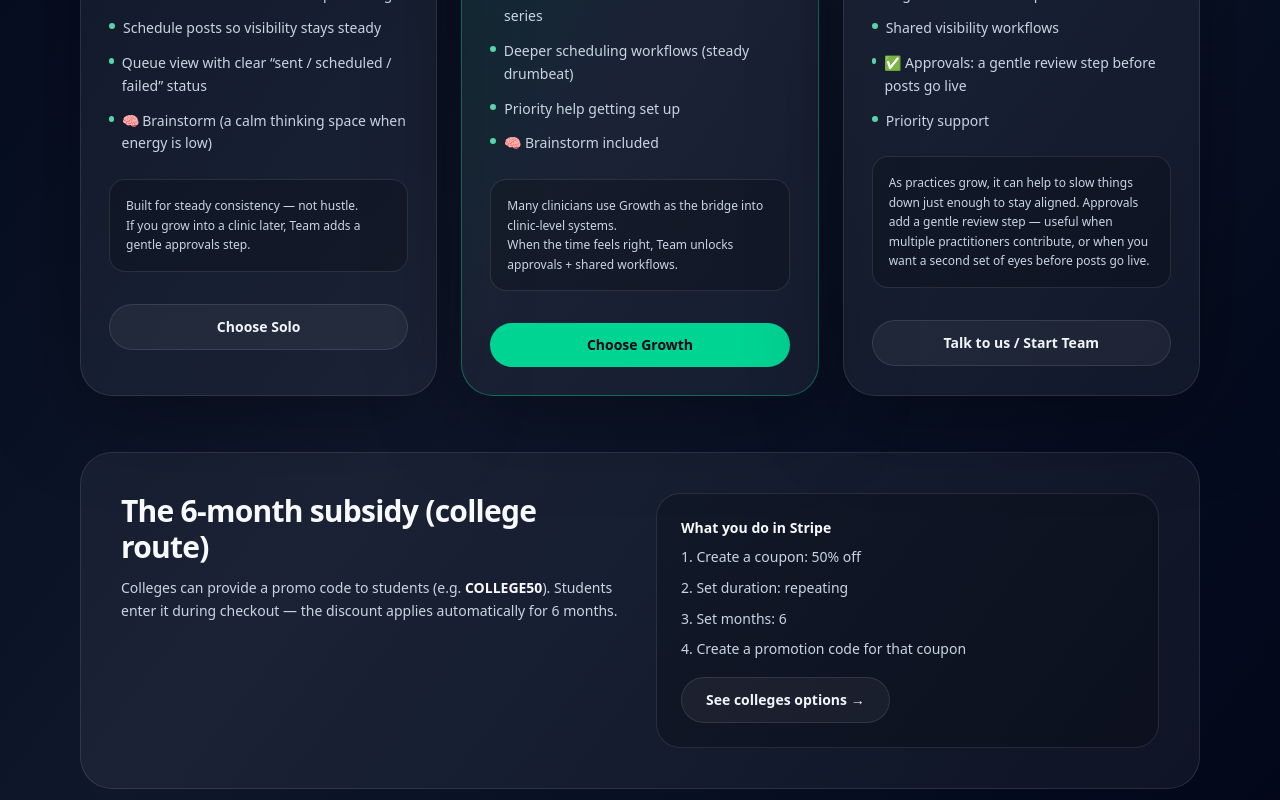
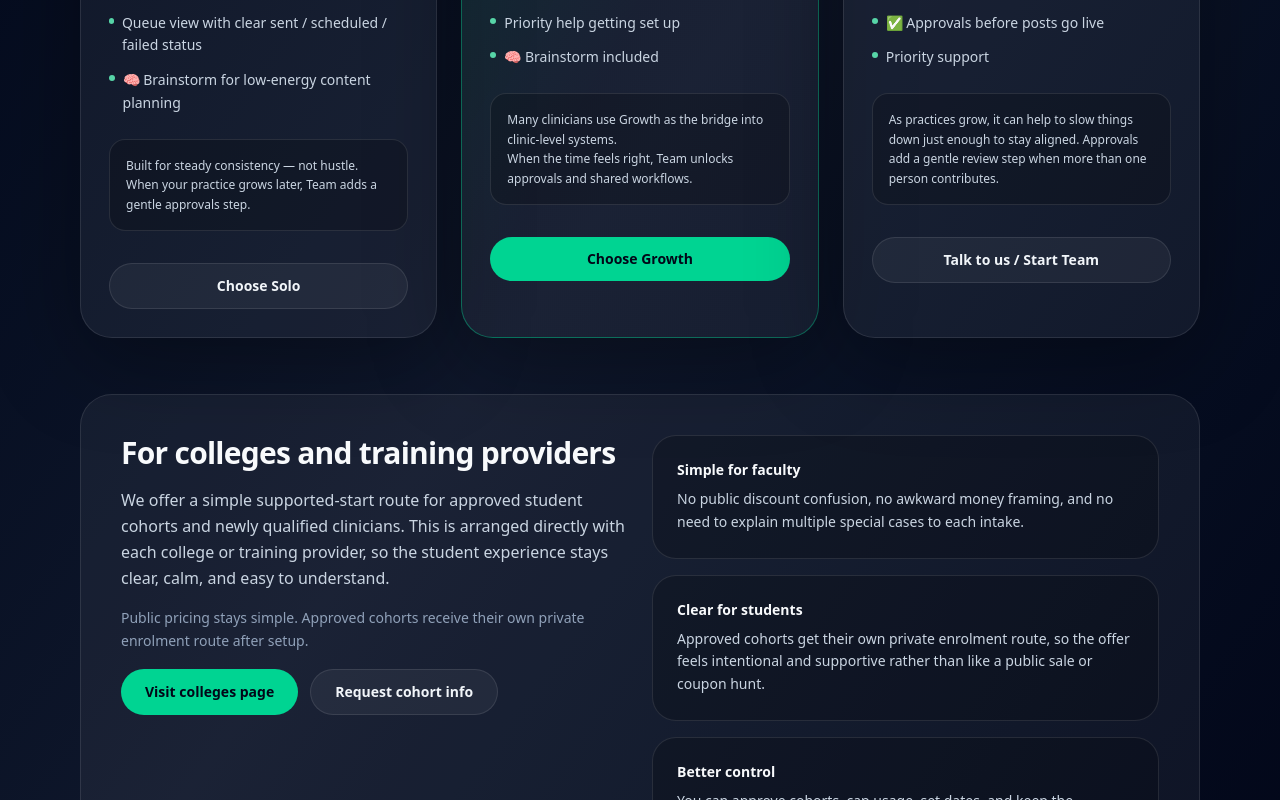
Before and after one commit to Hypnohippy/root-health-ops-dashboard1, a Next.js app: page /pricing in a window 1280 px wide. Shown: the part 740-1540 px from the top of the page. Built offline with nearby package versions, Linux system fonts and the light colour scheme; no server answers.

Commit message:
Update page.tsx

```diff
--- a/app/(marketing)/pricing/page.tsx
+++ b/app/(marketing)/pricing/page.tsx
@@ -94,6 +94,23 @@ function PriceCard({
   );
 }
 
+function InfoBlock({
+  title,
+  children,
+}: {
+  title: string;
+  children: React.ReactNode;
+}) {
+  return (
+    <div className="rounded-3xl border border-white/10 bg-black/20 p-6">
+      <div className="text-sm font-semibold text-slate-50">{title}</div>
+      <div className="mt-2 text-sm text-slate-300 leading-relaxed">
+        {children}
+      </div>
+    </div>
+  );
+}
+
 export default function PricingPage() {
   return (
     <main className="mx-auto max-w-6xl px-4 py-12 md:py-16 space-y-14">
@@ -109,8 +126,8 @@ export default function PricingPage() {
         </h1>
 
         <p className="text-base md:text-lg text-slate-300 leading-relaxed max-w-3xl">
-          Root Health Ops is designed to reduce overwhelm and keep you visible
-          consistently — without turning your week into “content work”.
+          Root Health Ops is designed to reduce overwhelm and help you stay
+          visible consistently — without turning your week into content admin.
         </p>
 
         <div className="flex flex-wrap items-center gap-3">
@@ -125,12 +142,8 @@ export default function PricingPage() {
             href="/colleges"
             className="inline-flex items-center justify-center rounded-full border border-white/10 bg-white/5 px-6 py-3 text-sm font-semibold text-slate-100 hover:bg-white/10"
           >
-            Colleges →
+            Training providers / colleges
           </Link>
-        </div>
-
-        <div className="text-[11px] text-slate-500">
-          Tip: colleges can distribute a promo code for 6-month subsidy.
         </div>
       </section>
 
@@ -144,13 +157,13 @@ export default function PricingPage() {
             <>Connect your channels once</>,
             <>Create Stories and edit before publishing</>,
             <>Schedule posts so visibility stays steady</>,
-            <>Queue view with clear “sent / scheduled / failed” status</>,
-            <>🧠 Brainstorm (a calm thinking space when energy is low)</>,
+            <>Queue view with clear sent / scheduled / failed status</>,
+            <>🧠 Brainstorm for low-energy content planning</>,
           ]}
           footerNote={
             <>
               Built for steady consistency — not hustle. <br />
-              If you grow into a clinic later, Team adds a gentle approvals step.
+              When your practice grows later, Team adds a gentle approvals step.
             </>
           }
         />
@@ -164,15 +177,15 @@ export default function PricingPage() {
           highlight
           features={[
             <>Everything in Solo</>,
-            <>More structure for content themes and series</>,
-            <>Deeper scheduling workflows (steady drumbeat)</>,
+            <>More structure for themes and post series</>,
+            <>Deeper scheduling workflows</>,
             <>Priority help getting set up</>,
             <>🧠 Brainstorm included</>,
           ]}
           footerNote={
             <>
               Many clinicians use Growth as the bridge into clinic-level systems. <br />
-              When the time feels right, Team unlocks approvals + shared workflows.
+              When the time feels right, Team unlocks approvals and shared workflows.
             </>
           }
         />
@@ -186,51 +199,71 @@ export default function PricingPage() {
             <>Everything in Growth</>,
             <>Organisation-first setup</>,
             <>Shared visibility workflows</>,
-            <>✅ Approvals: a gentle review step before posts go live</>,
+            <>✅ Approvals before posts go live</>,
             <>Priority support</>,
           ]}
           footerNote={
             <>
-              As practices grow, it can help to slow things down just enough to stay aligned.
-              Approvals add a gentle review step — useful when multiple practitioners contribute,
-              or when you want a second set of eyes before posts go live.
+              As practices grow, it can help to slow things down just enough to
+              stay aligned. Approvals add a gentle review step when more than one
+              person contributes.
             </>
           }
         />
       </section>
 
       <section className="rounded-[32px] border border-white/10 bg-white/5 p-8 md:p-10">
-        <div className="grid gap-8 lg:grid-cols-2 lg:items-start">
-          <div>
-            <div className="text-2xl md:text-3xl font-semibold tracking-tight">
-              The 6-month subsidy (college route)
+        <div className="grid gap-6 lg:grid-cols-2 lg:items-start">
+          <div className="space-y-4">
+            <div className="text-2xl md:text-3xl font-semibold tracking-tight text-slate-50">
+              For colleges and training providers
             </div>
-            <p className="mt-3 text-sm text-slate-300 leading-relaxed">
-              Colleges can provide a promo code to students (e.g.{" "}
-              <span className="text-slate-50 font-semibold">COLLEGE50</span>).
-              Students enter it during checkout — the discount applies
-              automatically for 6 months.
+
+            <p className="text-sm md:text-base text-slate-300 leading-relaxed">
+              We offer a simple supported-start route for approved student
+              cohorts and newly qualified clinicians. This is arranged directly
+              with each college or training provider, so the student experience
+              stays clear, calm, and easy to understand.
             </p>
+
+            <p className="text-sm text-slate-400 leading-relaxed">
+              Public pricing stays simple. Approved cohorts receive their own
+              private enrolment route after setup.
+            </p>
+
+            <div className="flex flex-wrap gap-3">
+              <Link
+                href="/colleges"
+                className="inline-flex items-center justify-center rounded-full bg-emerald-400 px-6 py-3 text-sm font-semibold text-slate-950 hover:bg-emerald-300"
+              >
+                Visit colleges page
+              </Link>
+
+              <Link
+                href="/dashboard/connect"
+                className="inline-flex items-center justify-center rounded-full border border-white/10 bg-white/5 px-6 py-3 text-sm font-semibold text-slate-100 hover:bg-white/10"
+              >
+                Request cohort info
+              </Link>
+            </div>
           </div>
 
-          <div className="rounded-3xl border border-white/10 bg-black/20 p-6">
-            <div className="text-sm font-semibold text-slate-50">
-              What you do in Stripe
-            </div>
-            <ol className="mt-2 space-y-2 text-sm text-slate-300 leading-relaxed list-decimal list-inside">
-              <li>Create a coupon: 50% off</li>
-              <li>Set duration: repeating</li>
-              <li>Set months: 6</li>
-              <li>Create a promotion code for that coupon</li>
-            </ol>
-            <div className="mt-4">
-              <Link
-                href="/colleges"
-                className="inline-flex items-center justify-center rounded-full border border-white/10 bg-white/5 px-6 py-3 text-sm font-semibold text-slate-100 hover:bg-white/10"
-              >
-                See colleges options →
-              </Link>
-            </div>
+          <div className="grid gap-4">
+            <InfoBlock title="Simple for faculty">
+              No public discount confusion, no awkward money framing, and no
+              need to explain multiple special cases to each intake.
+            </InfoBlock>
+
+            <InfoBlock title="Clear for students">
+              Approved cohorts get their own private enrolment route, so the
+              offer feels intentional and supportive rather than like a public
+              sale or coupon hunt.
+            </InfoBlock>
+
+            <InfoBlock title="Better control">
+              You can approve cohorts, cap usage, set dates, and keep the
+              supported-start offer separate from normal public pricing.
+            </InfoBlock>
           </div>
         </div>
       </section>
```
